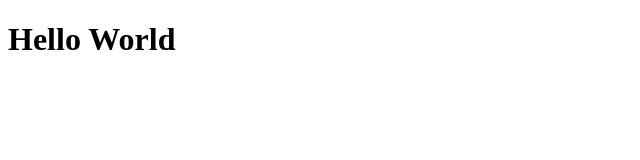
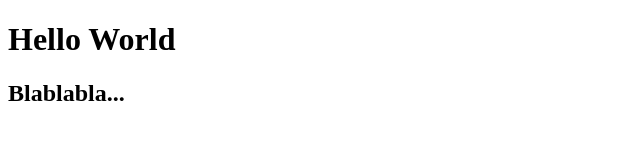
Before and after one commit to anastasiakotolupova/SportNetwork, a plain HTML site: page index.html in a window 1280 px wide. Shown: the whole page, without its empty margins (0-640 px from the left). Drawn offline with Linux system fonts and the light colour scheme.

Commit message:
New lines in index.html + add bootstrap

```diff
--- a/index.html
+++ b/index.html
@@ -4,11 +4,13 @@
   <meta charset="UTF-8">
   <meta name="viewport" content="width=device-width, initial-scale=1.0">
   <meta http-equiv="X-UA-Compatible" content="ie=edge">
-  <title>Document</title>
+  <title>SportNetwork</title>
 </head>
 <body>
 
 <h1>Hello World</h1>
 
+<h2>Blablabla...</h2>
+
 </body>
 </html>
```
Also changed, not shown: assets/css/bootstrap.min.css (added).
